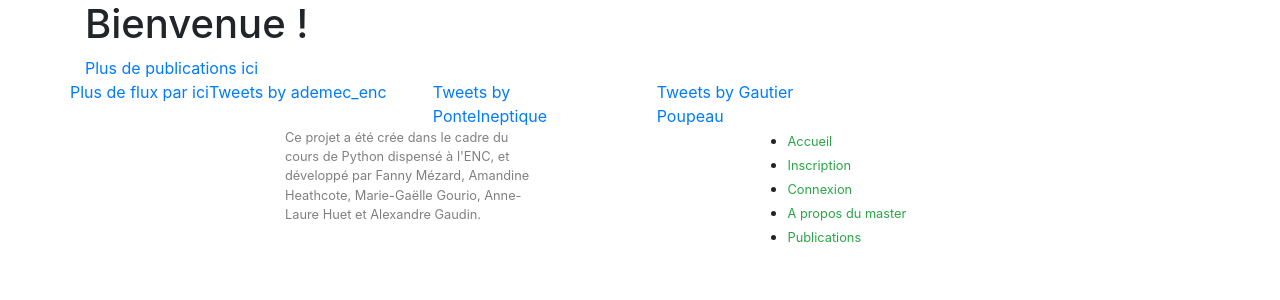
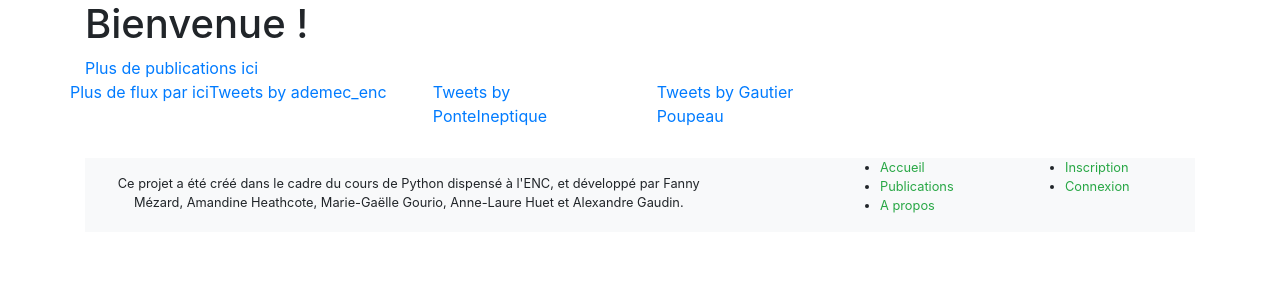
Before and after one commit to Chartes-TNAH/flux, a Flask app: page / in a window 1280 px wide. Shown: the part 56-356 px from the top of the page. Run offline with Flask 2, Linux system fonts and the light colour scheme; data that the repository does not hold is empty; some libraries are stand-ins or nearby versions.

Commit message:
Modification du footer

```diff
--- a/pythounews/templates/partials/footer.html
+++ b/pythounews/templates/partials/footer.html
@@ -1,30 +1,34 @@
 <!DOCTYPE html>
 <html lang="fr">
     <head>
-        <meta charset="UTF-8"/>
-            <title>PythouNews {%block titre %}{%endblock%}</title>
-            {% include "partials/css.html" %}
-            {% include "partials/metadata.html" %}
+      <meta charset="UTF-8"/>
+      <title>PythouNews {%block titre %}{%endblock%}</title>
+      {% include "partials/css.html" %}
+      {% include "partials/metadata.html" %}
     </head>
     <body>
-        <div class="container-fluid">
+      <div style="margin:30px 0 0 0">
+        <div class="container bg-light" style="font-size:0.8em">
           <div class="row">
-            <div class="col-2"></div>
-            <div class="col-3" class="container">
-                <p style="font-size:0.8em; color:grey">Ce projet a été crée dans le cadre du cours de Python dispensé à l'ENC, et développé par Fanny Mézard, Amandine Heathcote, Marie-Gaëlle Gourio, Anne-Laure Huet et Alexandre Gaudin.</p>
+            <div class="col-7" class="container">
+                <p><center>Ce projet a été créé dans le cadre du cours de Python dispensé à l'ENC, et développé par Fanny Mézard, Amandine Heathcote, Marie-Gaëlle Gourio, Anne-Laure Huet et Alexandre Gaudin.</center></p>
             </div>
-            <div class="col-2"></div>
-            <div class="col-3" class="container">
+            <div class="col-1"></div>
+            <div class="col-2" class="container">
                 <ul>
-                    <li><a class="text-success" href="{{ url_for('accueil') }}" style="font-size:0.8em">Accueil</a></li>
-                    <li><a class="text-success" href="{{ url_for('inscription') }}" style="font-size:0.8em">Inscription</a></li>
-                    <li><a class="text-success" href="{{ url_for('connexion') }}" style="font-size:0.8em">Connexion</a></li>
-                    <li><a class="text-success" href="{{ url_for('tnah') }}" style="font-size:0.8em">A propos du master</a></li>
-                    <li><a class="text-success" href="{{ url_for('publication') }}" style="font-size:0.8em">Publications </a></li>
+                    <li><a class="text-success" href="{{url_for('accueil')}}">Accueil</a></li>
+                    <li><a class="text-success" href="{{url_for('publication')}}">Publications </a></li>
+                    <li><a class="text-success" href="{{url_for('tnah')}}">A propos</a></li>
                 </ul>
             </div>
-            <div class="col-2"></div>
+            <div class="col-2" class="container">
+                <ul>
+                  <li><a class="text-success" href="{{url_for('inscription')}}">Inscription</a></li>
+                  <li><a class="text-success" href="{{url_for('connexion')}}">Connexion</a></li>
+                </ul>
+            </div>
           </div>
         </div>
+      </div>
     </body>
 </html>
```
